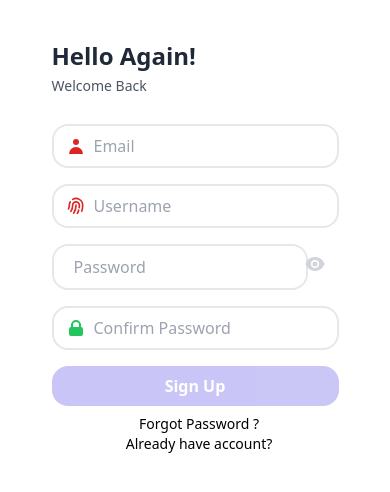
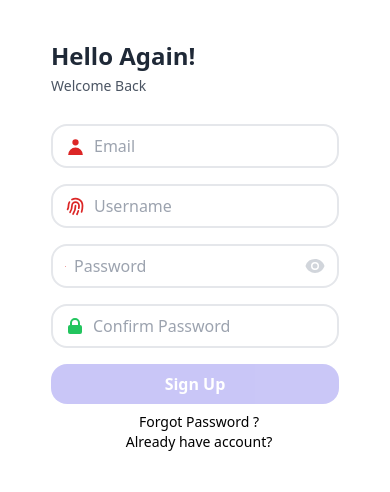
Before and after one commit to Anin-Hasan/LoginForm, a React (Vite) app: page /register in a window 390 px wide. Shown: the top 492 px of the page. Built offline with nearby package versions, Linux system fonts and the light colour scheme.

Commit message:
eyeIcon modified

```diff
--- a/src/Register.jsx
+++ b/src/Register.jsx
@@ -217,7 +217,7 @@ const Register = () => {
               Must begin with a letter. <br />
               Letters,numbers,underscores,hypens allowed.
             </p>
-            <div className="flex items-center border-2 py-2 px-3 rounded-2xl mb-4 w-64">
+            <div className="flex items-center border-2 py-2 px-3 rounded-2xl mb-4 w-72 md:w-64">
               <span></span>
               <svg
                 xmlns="http://www.w3.org/2000/svg"
@@ -233,6 +233,7 @@ const Register = () => {
                   clipRule="evenodd"
                 />
               </svg>
+              <div className="flex justify-center">
                 <input
                   ref={passRef}
                   className="pl-2 outline-none border-none"
@@ -244,7 +245,7 @@ const Register = () => {
                   id=""
                   placeholder="Password"
                 />
-              <span>
+
                 <button onClick={(e) => showPass(e)}>
                   <svg
                     xmlns="http://www.w3.org/2000/svg"
@@ -264,7 +265,7 @@ const Register = () => {
                     />
                   </svg>
                 </button>
-              </span>
+              </div>
             </div>
             <p
               className={
--- a/src/components/Login.jsx
+++ b/src/components/Login.jsx
@@ -131,8 +131,8 @@ const Login = () => {
               <div
                 className={
                   wrongPass === !true
-                    ? "flex items-center border-2 py-2 px-3 rounded-2xl mb-4 w-72"
-                    : "flex items-center border-2 py-2 px-3 rounded-2xl mb-4 w-72 border-rose-500 duration-300"
+                    ? "flex items-center border-2 py-2 px-3 rounded-2xl mb-4 w-72 md:w-64"
+                    : "flex items-center border-2 py-2 px-3 rounded-2xl mb-4 w-72 md:w-64 border-rose-500 duration-300"
                 }
               >
                 <svg
@@ -147,7 +147,7 @@ const Login = () => {
                     clipRule="evenodd"
                   />
                 </svg>
-                <div className="flex">
+                <div className="flex justify-center">
                   <input
                     onChange={(e) => setPass(e.target.value)}
                     ref={passRef}
```
Also changed, not shown: 4 other files (tests, documents, lock files or other folders). Lines whose indentation alone changed are shown as unchanged.
